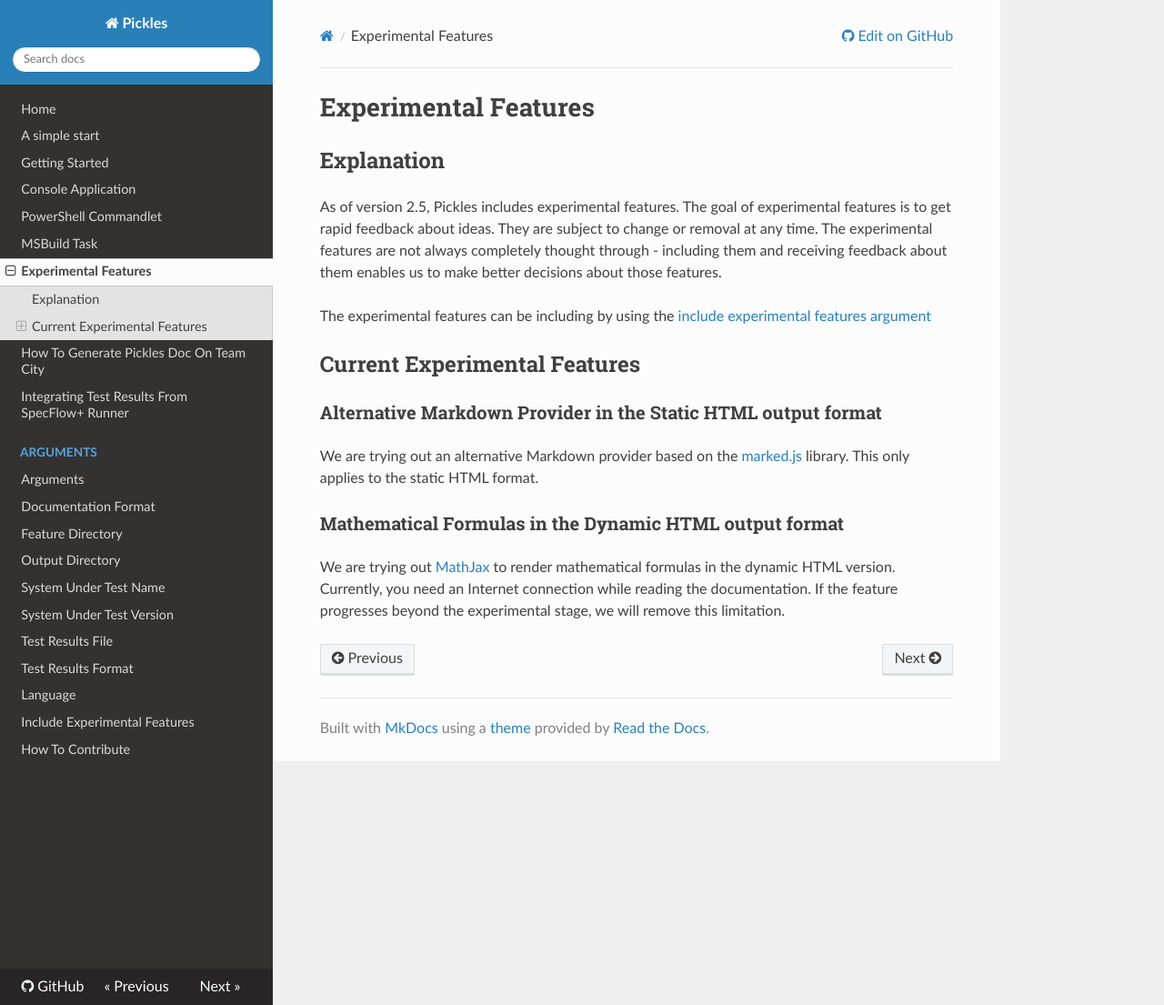
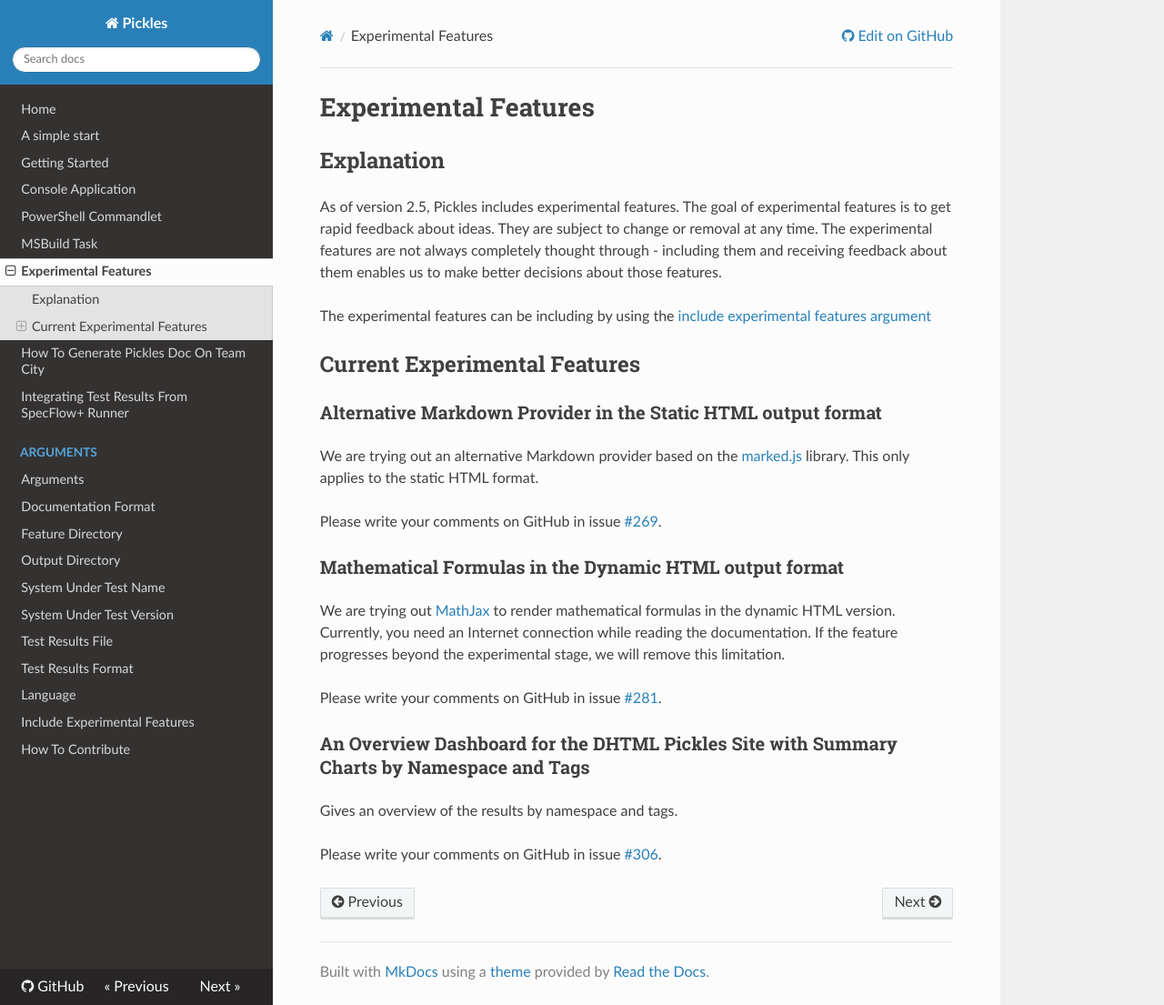
Before and after one commit to picklesdoc/docs, an MkDocs documentation site: the page built from docs/ExperimentalFeatures.md, in a window 1280 px wide and 1105 px high. Shown: the whole window at 91% size. Built offline with MkDocs 1.6.1, drawn with Linux system fonts in a browser that asks for light colours; nearby versions of some CDN libraries; old or Windows-style settings are respelled for this version of MkDocs.

Commit message:
Add entrry for the overview, and github links

```diff
--- a/docs/ExperimentalFeatures.md
+++ b/docs/ExperimentalFeatures.md
@@ -12,6 +12,16 @@ The experimental features can be including by using the [include experimental fe
 
 We are trying out an alternative Markdown provider based on the [marked.js](https://github.com/chjj/marked) library. This only applies to the static HTML format.
 
+Please write your comments on GitHub in issue [#269](https://github.com/picklesdoc/pickles/issues/269).
+
 ### Mathematical Formulas in the Dynamic HTML output format
 
 We are trying out [MathJax](http://docs.mathjax.org/en/latest/start.html) to render mathematical formulas in the dynamic HTML version. Currently, you need an Internet  connection while reading the documentation. If the feature progresses beyond the experimental stage, we will remove this limitation.
+
+Please write your comments on GitHub in issue [#281](https://github.com/picklesdoc/pickles/issues/281).
+
+### An Overview Dashboard for the DHTML Pickles Site with Summary Charts by Namespace and Tags
+
+Gives an overview of the results by namespace and tags.
+
+Please write your comments on GitHub in issue [#306](https://github.com/picklesdoc/pickles/issues/306).
```
